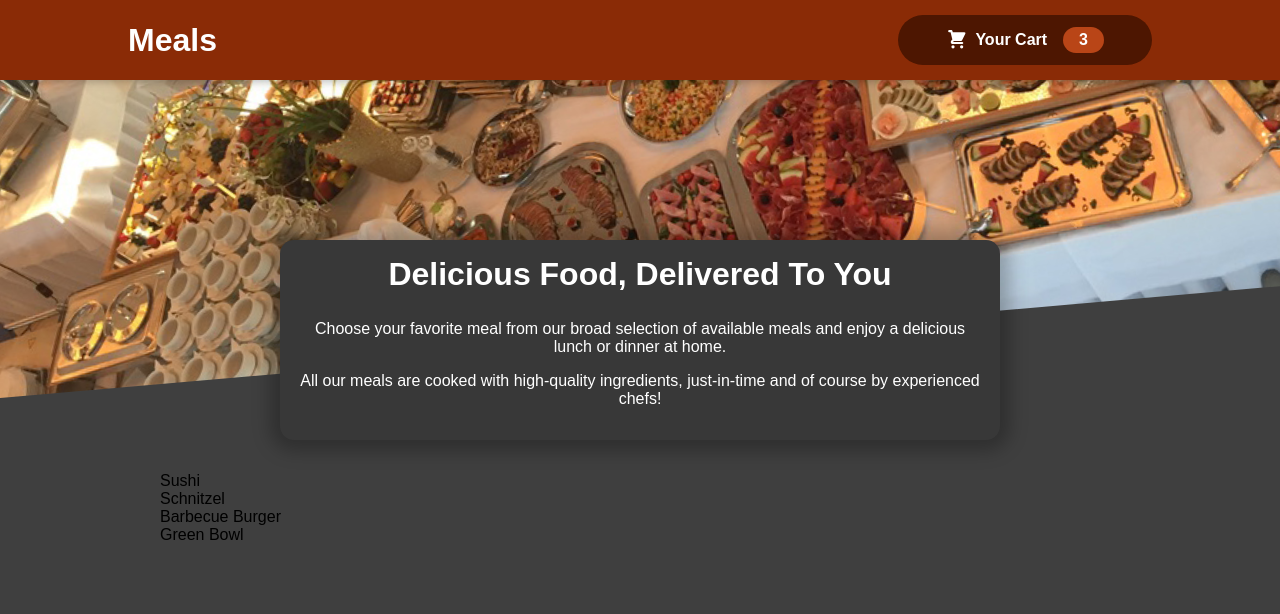
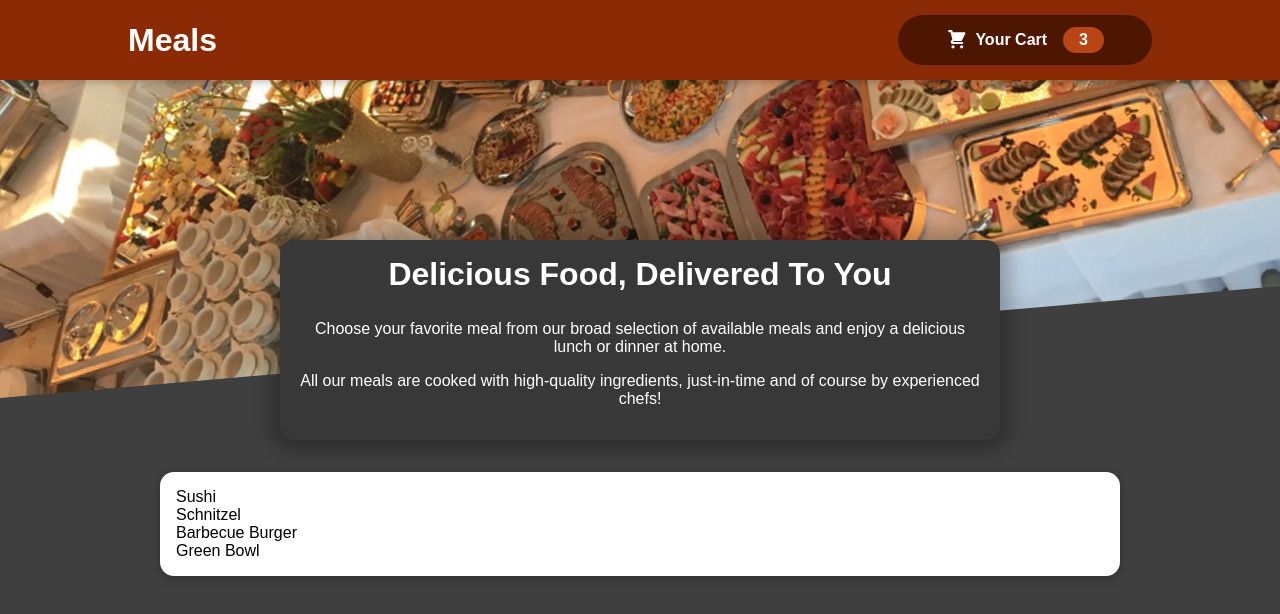
Before and after one commit to jefrey05/react-food-ordering-app, a React (Create React App) app: page / in a window 1280 px wide. Shown: the top 614 px of the page. Built offline with nearby package versions, Linux system fonts and the light colour scheme.

Commit message:
added Card component for styling

```diff
--- a/src/components/Meals/AvailableMeals.js
+++ b/src/components/Meals/AvailableMeals.js
@@ -1,3 +1,4 @@
+import Card from "../UI/Card";
 import classes from "./AvailableMeals.module.css";
 const DUMMY_MEALS = [
   {
@@ -30,7 +31,9 @@ const AvailableMeals = () => {
   const mealsList = DUMMY_MEALS.map((meal) => <li>{meal.name}</li>);
   return (
     <section className={classes.meals}>
+      <Card>
       <ul>{mealsList}</ul>
+      </Card>
     </section>
   );
 };
```
